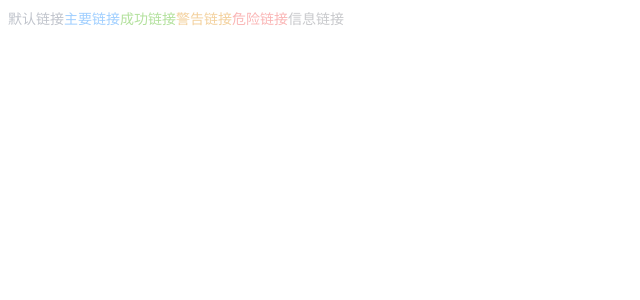
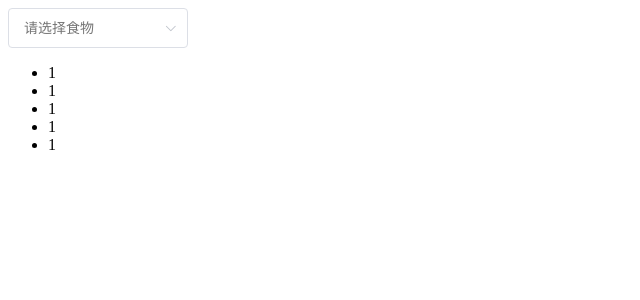
Before and after one commit to Phoebe0626/orange-ui, a Vue app: page / in a window 1280 px wide. Shown: the top 300 px of the page, without its empty margins (0-640 px from the left). Built offline with nearby package versions, Linux system fonts and the light colour scheme.

Commit message:
select组件完成input框部分布局

```diff
--- a/src/App.vue
+++ b/src/App.vue
@@ -13,7 +13,7 @@
       <o-tab-pane label="标签二" name="second">标签二内容</o-tab-pane>
       <o-tab-pane label="标签三" name="third">标签三内容</o-tab-pane>
     </o-tabs> -->
-    <o-link
+    <!-- <o-link
       disabled
       href="https://www.baidu.com"
       target="_blank"
@@ -24,7 +24,15 @@
     <o-link disabled type="success">成功链接</o-link>
     <o-link disabled type="warning">警告链接</o-link>
     <o-link disabled type="danger">危险链接</o-link>
-    <o-link disabled type="info" :underline="false">信息链接</o-link>
+    <o-link disabled type="info" :underline="false">信息链接</o-link> -->
+    <o-select v-model="value" placeholder="请选择食物" name="food">
+      <o-option
+        v-for="item in options"
+        :key="item.value"
+        :label="item.label"
+        :value="item.value"
+      ></o-option>
+    </o-select>
   </div>
 </template>
 
@@ -32,6 +40,23 @@
 export default {
   data () {
     return {
+      options: [{
+        value: '选项1',
+        label: '黄金糕'
+      }, {
+        value: '选项2',
+        label: '双皮奶'
+      }, {
+        value: '选项3',
+        label: '蚵仔煎'
+      }, {
+        value: '选项4',
+        label: '龙须面'
+      }, {
+        value: '选项5',
+        label: '北京烤鸭'
+      }],
+      value: '',
       activeName: 'second',
       model: {
         username: 'phoebe',
--- a/src/assets/fonts/iconfont.css
+++ b/src/assets/fonts/iconfont.css
@@ -11,6 +11,7 @@
   font-style: normal;
   -webkit-font-smoothing: antialiased;
   -moz-osx-font-smoothing: grayscale;
+  display: inline-block;
 }
 
 .o-icon-view:before {
@@ -21,7 +22,7 @@
   content: "\e61a";
 }
 
-.o-icon-location2:before {
+.o-icon-location:before {
   content: "\e601";
 }
 
@@ -29,94 +30,94 @@
   content: "\e602";
 }
 
-.o-icon-shang:before {
+.o-icon-up:before {
   content: "\e603";
 }
 
-.o-icon-caidan:before {
+.o-icon-menu:before {
   content: "\e604";
 }
 
-.o-icon-xiugai:before {
+.o-icon-edit:before {
   content: "\e605";
 }
 
-.o-icon-yonghu:before {
+.o-icon-user:before {
   content: "\e606";
 }
 
-.o-icon-zuo:before {
+.o-icon-left:before {
   content: "\e607";
 }
 
-.o-icon-you:before {
+.o-icon-right:before {
   content: "\e608";
 }
 
-.o-icon-shezhi:before {
+.o-icon-setting:before {
   content: "\e609";
 }
 
-.o-icon-xia:before {
+.o-icon-down:before {
   content: "\e60a";
 }
 
-.o-icon-sousuo:before {
+.o-icon-search:before {
   content: "\e60b";
 }
 
-.o-icon-shuaxin:before {
+.o-icon-refresh:before {
   content: "\e60c";
 }
 
-.o-icon-fanhui:before {
+.o-icon-back:before {
   content: "\e60d";
 }
 
-.o-icon-shouji1:before {
+.o-icon-mobile:before {
   content: "\e60e";
 }
 
-.o-icon-mima:before {
+.o-icon-password:before {
   content: "\e60f";
 }
 
-.o-icon-wenjian1:before {
+.o-icon-file:before {
   content: "\e610";
 }
 
-.o-icon-shanchu:before {
+.o-icon-delete:before {
   content: "\e611";
 }
 
-.o-icon-wenjian:before {
+.o-icon-document:before {
   content: "\e612";
 }
 
-.o-icon-tianjia:before {
+.o-icon-add:before {
   content: "\e613";
 }
 
-.o-icon-tuichu:before {
+.o-icon-quit:before {
   content: "\e614";
 }
 
-.o-icon-yujing:before {
+.o-icon-warning:before {
   content: "\e615";
 }
 
-.o-icon-shanchu1:before {
+.o-icon-delete2:before {
   content: "\e616";
 }
 
-.o-icon-gouxuan:before {
+.o-icon-checked:before {
   content: "\e617";
 }
 
-.o-icon-jiazai:before {
+.o-icon-loading:before {
   content: "\e618";
 }
 
-.o-icon-touxiang:before {
+.o-icon-avatar:before {
   content: "\e619";
 }
--- /dev/null
+++ b/src/components/option.vue
@@ -0,0 +1,9 @@
+<template>
+  <li class="o-option">1</li>
+</template>
+
+<script>
+export default {
+  name: 'OOption'
+}
+</script>
--- /dev/null
+++ b/src/components/select.vue
@@ -0,0 +1,92 @@
+<template>
+  <div class="o-select">
+    <div class="o-input">
+      <input readonly :name="name" type="text" :placeholder="placeholder" class="o-input__inner">
+      <span class="o-input__suffix">
+        <div class="o-input__suffix-inner">
+          <i class="o-select__caret o-input__icon o-icon-up"></i>
+        </div>
+      </span>
+    </div>
+    <div class="o-select-dropdown__wrapper">
+      <ul class="o-select-dropdown__list">
+        <slot />
+      </ul>
+    </div>
+  </div>
+</template>
+
+<script>
+export default {
+  name: 'OSelect',
+  props: {
+    value: Boolean || String || Number,
+    placeholder: {
+      type: String,
+      default: '请选择'
+    },
+    name: {
+      type: String,
+      default: ''
+    }
+  }
+}
+</script>
+
+<style lang="scss" scoped>
+.o-select {
+  display: inline-block;
+  position: relative;
+  width: 240px;
+  .o-input {
+    display: block;
+    position: relative;
+    width: 100%;
+    .o-input__inner {
+      cursor: pointer;
+      -webkit-appearance: none;
+      background-color: #fff;
+      background-image: none;
+      border-radius: 4px;
+      border: 1px solid #dcdfe6;
+      box-sizing: border-box;
+      color: #606266;
+      display: inline-block;
+      font-size: inherit;
+      height: 40px;
+      line-height: 40px;
+      outline: none;
+      padding: 0 15px;
+      transition: border-color .2s cubic-bezier(.645,.045,.355,1);
+      width: 100%;
+    }
+    .o-input__suffix {
+      position: absolute;
+      height: 100%;
+      right: 5px;
+      top: 0;
+      text-align: center;
+      color: #c0c4cc;
+      transition: all .3s;
+      pointer-events: none;
+      o-input__suffix-inner {
+        pointer-events: all;
+      }
+      .o-select__caret {
+        color: #c0c4cc;
+        font-size: 14px;
+        transition: transform .3s;
+        transform: rotate(180deg);
+        cursor: pointer;
+      }
+      .o-input__icon {
+        width: 25px;
+        line-height: 40px;
+        height: 100%;
+        text-align: center;
+        transition: all .3s;
+      }
+    }
+  }
+}
+</style>
--- a/src/main.js
+++ b/src/main.js
@@ -23,6 +23,8 @@ import OFormItem from './components/form-item.vue'
 import OTabs from './components/tabs.vue'
 import OTabPane from './components/tab-pane.vue'
 import OLink from './components/link.vue'
+import OSelect from './components/select.vue'
+import OOption from './components/option.vue'
 // 引入字体图标
 import './assets/fonts/iconfont.css'
 Vue.config.productionTip = false
@@ -40,6 +42,8 @@ Vue.component(OFormItem.name, OFormItem)
 Vue.component(OTabs.name, OTabs)
 Vue.component(OTabPane.name, OTabPane)
 Vue.component(OLink.name, OLink)
+Vue.component(OSelect.name, OSelect)
+Vue.component(OOption.name, OOption)
 
 new Vue({
   render: h => h(App)
```
